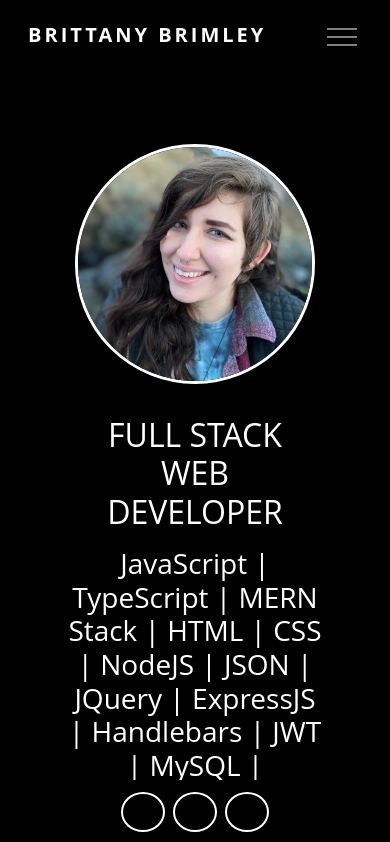
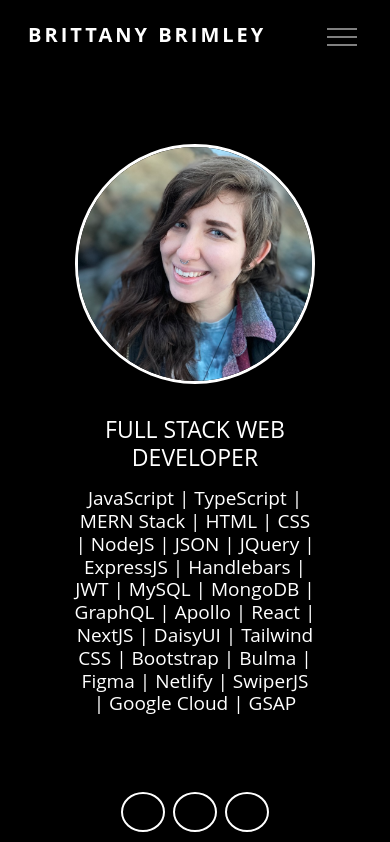
Before and after one commit to Git-BritHub/Brittany-Portfolio-Main, a React (Vite) app: page / in a window 390 px wide. Shown: the top 842 px of the page. Built offline with nearby package versions, Linux system fonts and the light colour scheme; some icons are missing.

Commit message:
edited responsive layout for smaller screen sizes in section 1

```diff
--- a/src/views/AboutMe/style.css
+++ b/src/views/AboutMe/style.css
@@ -18,11 +18,25 @@
   font-size: 28px;
   margin: auto;
 }
-.aboutMe p {
-    font-size: 18px;
-    margin: 30px 50px;
+
+@media(max-width: 991px) {
+  .aboutMe h1 {
+    padding: .5rem .5rem;
+    font-size: auto;
+    letter-spacing: auto;
   }
-
+  .aboutMe h2 {
+    font-size: 25px;
+  }
+}
+@media(max-width: 700px) {
+  .aboutMe h1 {
+    font-size: 28px;
+  }
+  .aboutMe h2 {
+    font-size: 24px;
+  }
+}
 @media (max-width: 565px) {
   .profilePic {
     margin-top: 10px;
@@ -30,50 +44,55 @@
     width: 240px;
   }
   .aboutMe h1 {
-      padding: .5rem .5rem;
-      font-size: auto;
-      letter-spacing: auto;
+    font-size: 25px;
   }
-    .aboutMe p {
-        font-size: auto;
-        margin: 30px 15px;
+  .aboutMe h2 {
+    font-size: 20px;
+  }
+}
+@media (max-width: 432px) {
+  .aboutMe h1 {
+    font-size: 23px;
+  }
+  .aboutMe h2 {
+    font-size: 19px;
+    padding: 0 10px;
+  }
+}
+@media (max-width: 380px) {
+  .aboutMe {
+    padding: .5rem;
+  }
+  .aboutMe h1 {
+    font-size: 23px;
+    padding: 5px 12px;
+  }
+  .aboutMe h2 {
+    font-size: 18px;
+    padding: 0 24px;
   }
 }
 @media (max-width: 362px) {
-  .aboutMe h1 {
-    padding: .5rem .5rem;
-    font-size: auto;
-    letter-spacing: auto;
-  }
-    .aboutMe p {
-        font-size: auto;
-        margin: 20px 20px;
+  .aboutMe h2 {
+    font-size: 17px;
   }
 }
 @media (max-width: 345px) {
-    .aboutMe {
-        padding: .5rem;
-    }
   .profilePic {
       height: 230px;
       width: 230px;
   }
-    .aboutMe p {
-        font-size: auto;
-        margin: 15px 15px;
+  .aboutMe h1 {
+    font-size: 22px;
+  }
+  .aboutMe h2 {
+    font-size: 16px;
   }
 }
 @media (max-width: 302px) {
-    .aboutMe {
-        padding: .5rem;
-    }
   .profilePic {
-        height: 225px;
-        width: 225px;
-      }
-    .aboutMe p {
-        font-size: auto;
-        margin: 15px 15px;
+      height: 220px;
+      width: 220px;
   }
 }
 
@@ -87,22 +106,17 @@
   font-family: "Euclid Circular A", "Poppins";
 }
 .parallaxTitle {
+  text-align: center;
   font-size: 5vw;
   font-weight: 500;
-    text-align: center;
   text-transform: uppercase;
   letter-spacing: 24px;
   text-shadow: 0 0 20px rgb(0 0 0 / 90%);
 }
-  .parallaxTitle h1 {
-    font-size: 3vw;
-    margin-bottom: 1rem;
-  }
 .parallaxTitle p {
-    text-align: center;
-    margin: 1rem 4rem;
+  /* margin: 1rem 4rem; */
   font-size: 2vw;
-    letter-spacing: 12px;
+  letter-spacing: 20px;
 }
 .parallaxSection {
   height: 100%;
```
Lines whose indentation alone changed are shown as unchanged.
